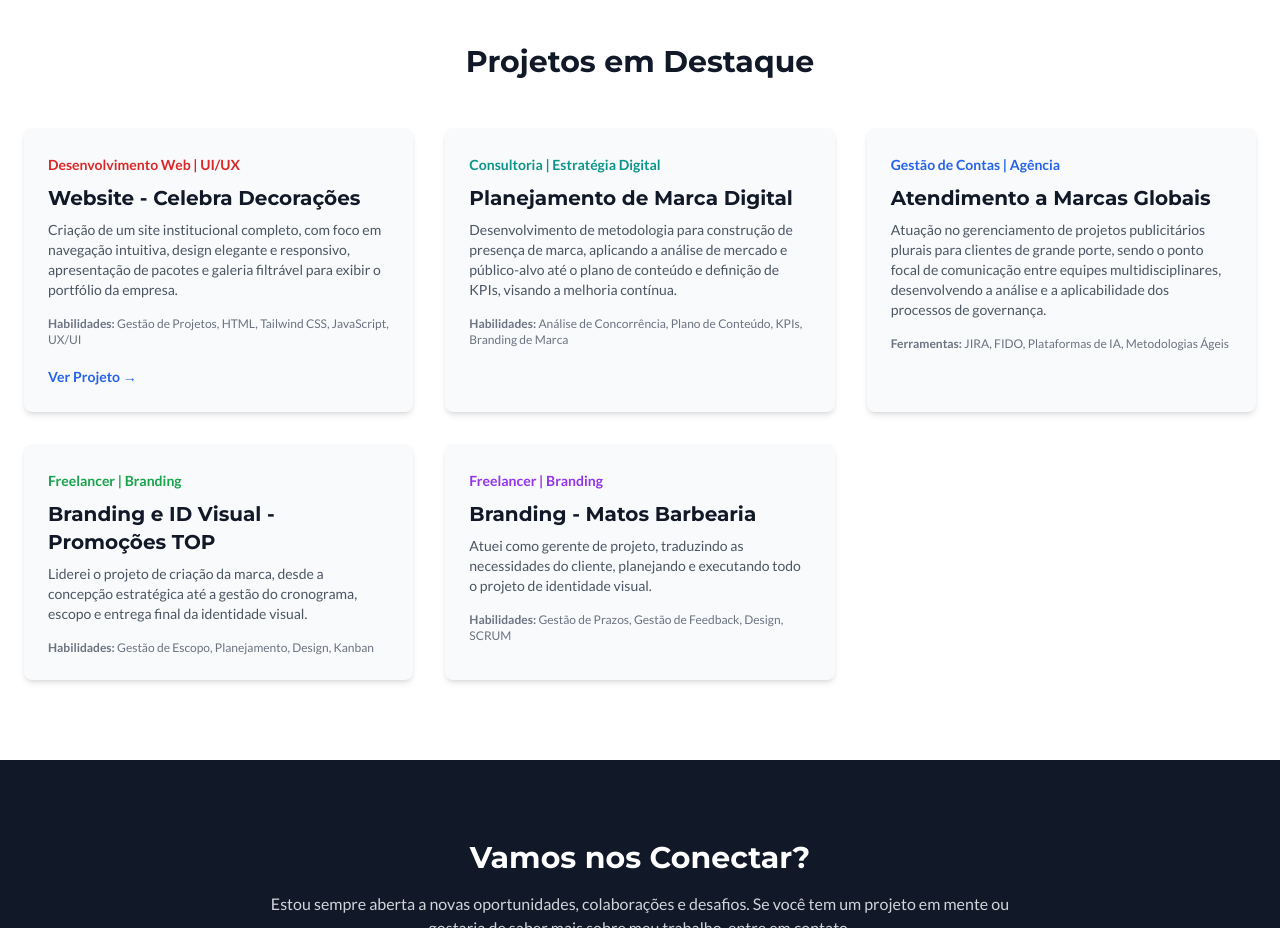
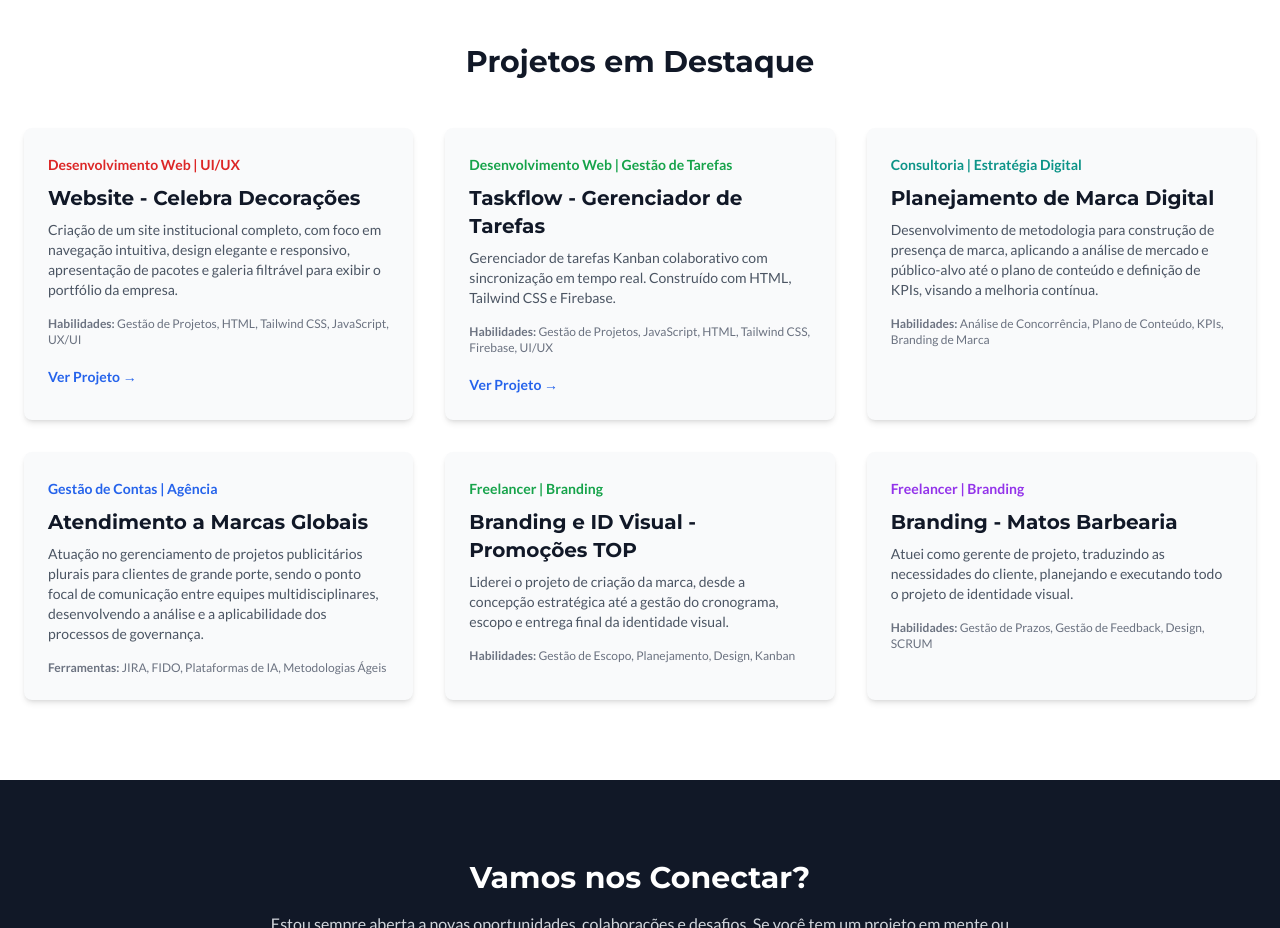
Before and after one commit to NayMatos/portfolio-nayara-matos, a plain HTML site: page index.html in a window 1280 px wide. Shown: the part 920-1848 px from the top of the page. Drawn offline with nearby package versions, Linux system fonts and the light colour scheme.

Commit message:
Feat: Adiciona projeto Taskflow ao portfófolio

```diff
--- a/index.html
+++ b/index.html
@@ -88,7 +88,7 @@
     <main>
         <!-- Seção Hero -->
         <section class="text-center py-20 px-6 bg-white dark:bg-gray-800">
-            <h2 class="text-4xl md:text-5xl font-extrabold text-gray-900 dark:text-white mb-4">Conectando Estratégia,
+            <h2 class="text-4xl md:text-5xl font-extrabold text-gray-900 dark:text-white mb-4">Conectando Estratégia,<br>
                 Criatividade e Tecnologia</h2>
             <p class="max-w-3xl mx-auto text-lg text-gray-700 dark:text-gray-300 mb-8">Com foco em metodologias ágeis e
                 comunicação transparente, gerencio projetos do início ao fim, transformando ideias em resultados de alto
@@ -196,6 +196,23 @@
                             </a>
                         </div>
                     </div>
+
+                    <!-- PROJETO ATUALIZADO: Taskflow -->
+                    <div
+                        class="bg-gray-50 dark:bg-gray-900 rounded-lg shadow-md overflow-hidden transform hover:-translate-y-2 transition-transform duration-300 dark:border dark:border-gray-700">
+                        <div class="p-6">
+                            <span class="text-sm text-green-600 dark:text-green-400 font-semibold">Desenvolvimento Web | Gestão de Tarefas</span>
+                            <h4 class="text-xl font-bold my-2 text-gray-900 dark:text-white">Taskflow - Gerenciador de Tarefas</h4>
+                            <p class="text-gray-600 dark:text-gray-400 text-sm mb-4">Gerenciador de tarefas Kanban colaborativo com sincronização em tempo real. Construído com HTML, Tailwind CSS e Firebase.</p>
+                            <p class="text-xs text-gray-500 dark:text-gray-500 mb-4"><strong>Habilidades:</strong> Gestão de Projetos, JavaScript, HTML, Tailwind CSS, Firebase, UI/UX</p>
+                            <a href="https://site-taskflow.web.app/" target="_blank"
+                                rel="noopener noreferrer"
+                                class="text-blue-600 dark:text-blue-400 font-semibold text-sm hover:underline">
+                                Ver Projeto &rarr;
+                            </a>
+                        </div>
+                    </div>
+
                     <!-- Projeto Estratégia -->
                     <div
                         class="bg-gray-50 dark:bg-gray-900 rounded-lg shadow-md overflow-hidden transform hover:-translate-y-2 transition-transform duration-300 dark:border dark:border-gray-700">
```
